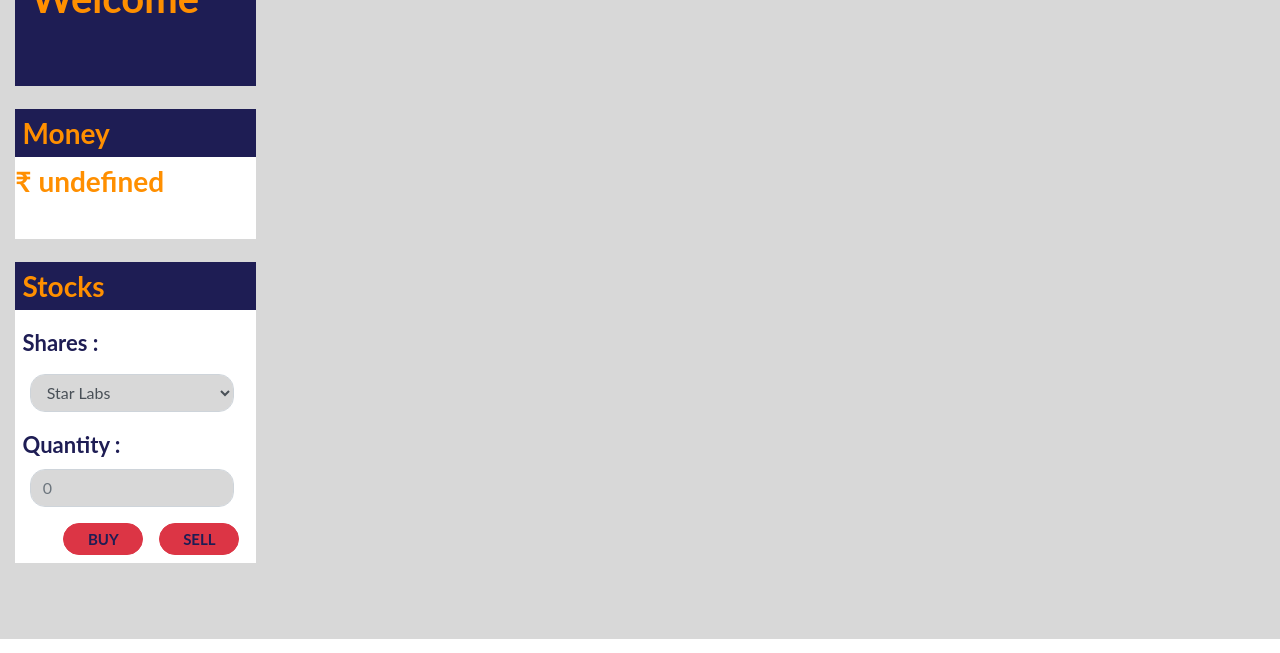
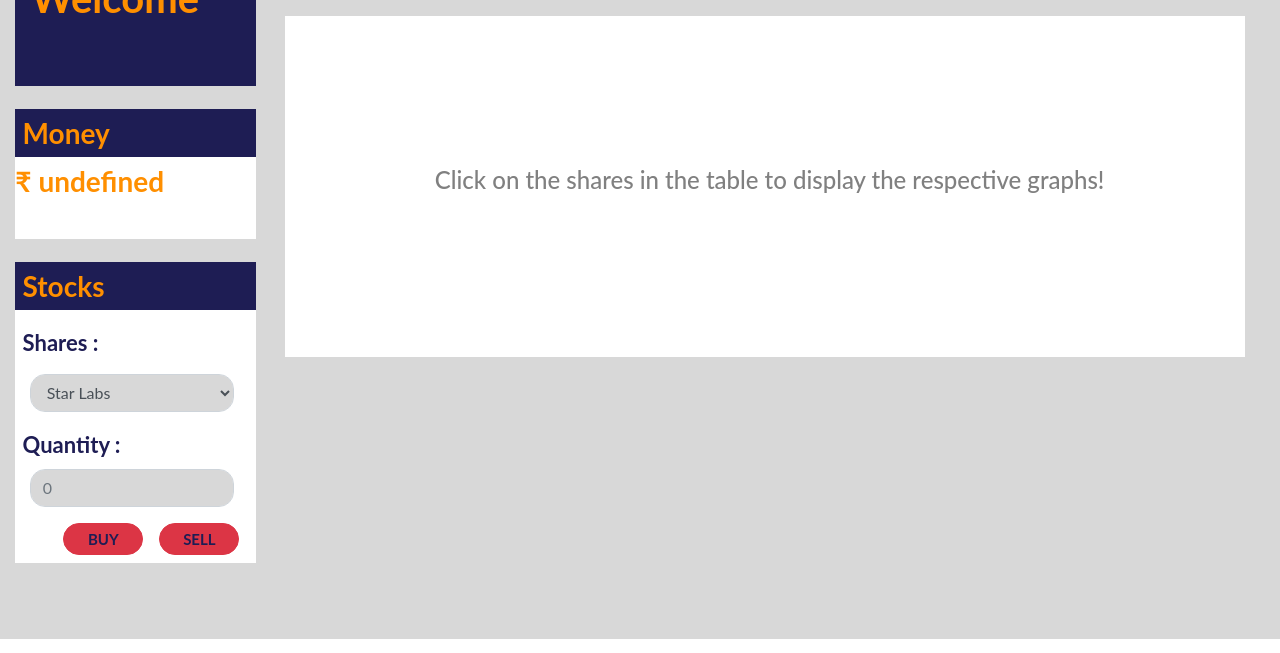
Before and after one commit to shreyanshs7/WallStreet18, a Django app: template templates/SellBuy/dashboard.html in a window 1280 px wide. Shown: the part 147-800 px from the top of the page. Run offline with Django 3.2, Linux system fonts and the light colour scheme; the template is opened without the code that fills it: values that come from a table or form of the project are taken from there, others are empty; data comes from the database, SQL or seed files in the repository; both versions use the stored data as it was after the commit; some libraries are stand-ins or nearby versions.

Commit message:
Final changes

```diff
--- a/Helpers/share_create.py
+++ b/Helpers/share_create.py
@@ -1,5 +1,6 @@
 import os, sys
-sys.path.append('/home/shreyansh/Projects/DjangoProjects/WallStreet18/')
+sys.path.append('/home/pratibha/Desktop/wallstreet18/')
+# sys.path.append('/home/shreyansh/Projects/DjangoProjects/WallStreet18/')
 os.environ.setdefault("DJANGO_SETTINGS_MODULE", "WallStreet18.settings")
 import django
 django.setup()
@@ -19,7 +20,6 @@
             previous_price=price
         )
         share_obj.save()
-
         share_price_obj = SharePrice.objects.create(
             share=share_obj,
             price=price
--- a/Helpers/share_price_change.py
+++ b/Helpers/share_price_change.py
@@ -1,5 +1,6 @@
 import os, sys, schedule, time, random
-sys.path.append('/home/shreyansh/Projects/DjangoProjects/WallStreet18/')
+sys.path.append('/home/pratibha/Desktop/wallstreet18/')
+#sys.path.append('/home/shreyansh/Projects/DjangoProjects/WallStreet18/')
 os.environ.setdefault("DJANGO_SETTINGS_MODULE", "WallStreet18.settings")
 import django
 django.setup()
--- a/SellBuy/admin.py
+++ b/SellBuy/admin.py
@@ -5,7 +5,7 @@
 
 # Register your models here.
 class ShareAdmin(admin.ModelAdmin):
-    list_display = ['name','current_price']
+    list_display = ['id','name','current_price']
 admin.site.register(Share,ShareAdmin)
 
 class SharePriceAdmin(admin.ModelAdmin):
--- a/static/css/dashboard.css
+++ b/static/css/dashboard.css
@@ -96,12 +96,13 @@
   background-color: #1E1D54;
   color: #ff8f00;
 }
-.graph {
+#graph {
   background-color: white;
   margin-top: 1%;
-  height: 38%;
   margin-left: 3%;
-  width: 100%;}
+  width: 100%;
+  height: 54%;
+  }
 
 canvas {
   margin-top: 1%;
@@ -135,6 +136,10 @@
   }
   canvas {
     height: 400px;
+  }
+  #graph{
+    height:100px;
+    width:400px;
   }
 }
 
--- a/templates/SellBuy/dashboard.html
+++ b/templates/SellBuy/dashboard.html
@@ -30,6 +30,7 @@
         $(document).ready(function () {
             CurrentHolding();
             LoadPrice();
+            getdata();
         });
 
         function popitup(url) {
@@ -50,7 +51,7 @@
 
     </script>
     <div id="bg"></div>
-	<div id="loader"></div>
+    <div id="loader"></div>
     <nav class="navbar navbar-expand-sm navbar-light">
         <!-- Lincomks -->
         <a class="navbar-brand" style="color:#ff8f00;" id="wallstreet" href="/"><img src="/static/images/wslogo.png" alt="Logo not available!"
@@ -117,7 +118,9 @@
 
                     </tbody>
                 </table>
-                <div id="graph" height="400" width="800" style="padding-left: 3%"></div>
+                <div id="graph" height="250" width="800">
+                  <h4 style="color:gray;padding-top:150px;padding-left:150px;position:fixed">Click on the shares in the table to display the respective graphs!</h4>
+              </div>
 
             </div>
         </div>
@@ -127,21 +130,36 @@
             LoadPrice();
         }, 10000);
 
+
         function Graph(id) {
             $.get('/sellbuy/graph/' + id + '', function (data) {
                 console.log(data);
                 var trace = {
                     x: data.share_time,
                     y: data.share_price,
-                    type: 'Scatter'
+                    type: 'Scatter',
+                    marker: {
+                     color: '#ff8f00',
+                     size: 10,
+                     line: {
+                      color: 'black',
+                      width: 1
+                  }
+                },
                 };
                 var graphData = [trace];
 
                 var layout = {
-                    title: data.share_name
+                    title: data.share_name,
+
                 };
 
                 Plotly.newPlot('graph', graphData, layout);
+
+
+
+
+
             });
         }
 
@@ -149,8 +167,10 @@
 
             $.get('/sellbuy/data/', function (data) {
                 console.log(data);
+
                 var tableHTML = "";
                 for (var i = 0; i < data.data.length; i++) {
+
                     // tableHTML += '<tr><td><a href=' + '\'/sellbuy/graph/' + (data.data[i].share_id) + '\' onclick=\"return popitup(\'/sellbuy/graph/' + (data.data[i].share_id) + '\')\">' + (data.data[i].share) + '</a>' + '</td><td>' + (data.data[i].current_price) + '</td><td>' + (data.data[i].previous_price) + '</td><td>' + (data.data[i].percentage_share_change) + '</td><td>' + (data.data[i].quantity) + '</td></tr>';
                     tableHTML += '<tr><td onclick=\"Graph(' + (data.data[i].share_id) + ')\"><a href="#">' + (data.data[i].share) + '</a>' + '</td><td> &#8377; ' + (data.data[i].current_price) + '</td><td> &#8377; ' + (data.data[i].previous_price) + '</td><td>' + (data.data[i].percentage_share_change) + ' %</td><td>' + (data.data[i].quantity) + '</td></tr>';
 
@@ -168,14 +188,15 @@
 
 
         $("#buy").click(function (e) {
-          $("#sell").attr("disabled", true);
-          $("#buy").attr("disabled",true);
+            $("#sell").attr("disabled", true);
+            $("#buy").attr("disabled", true);
             e.preventDefault();
             var dropdown = $("#sharename").val();
             var quantity = $("#sharequantity").val();
             var csrfmiddlewaretoken = $("input[name=csrfmiddlewaretoken]").val();
             var button = $(this).val();
-                $.ajax({
+
+            $.ajax({
                 type: 'POST',
                 url: '/sellbuy/transaction/',
                 data: {
@@ -195,8 +216,12 @@
                         'position': 'bottom',
                         'z-depth': 99999
                     });
+                    $("#sell").attr("disabled", false);
+                    $("#buy").attr("disabled", false);
                 }
             });
+
+
 
         });
 
@@ -211,7 +236,7 @@
             var csrfmiddlewaretoken = $("input[name=csrfmiddlewaretoken]").val();
             var button = $(this).val();
 
-                $.ajax({
+            $.ajax({
                 type: 'POST',
                 url: '/sellbuy/transaction/',
                 data: {
@@ -224,6 +249,7 @@
                 success: function (data) {
                     CurrentHolding();
                     LoadPrice();
+                    $.Toast(data.message);
                     $("#sell").attr("disabled", false);
                     $("#buy").attr("disabled", false);
                     $.Toast(data.message, {
```
Also changed, not shown: WallStreet18/settings.py (+10 -10 lines), db.sqlite3, 1 other file.
